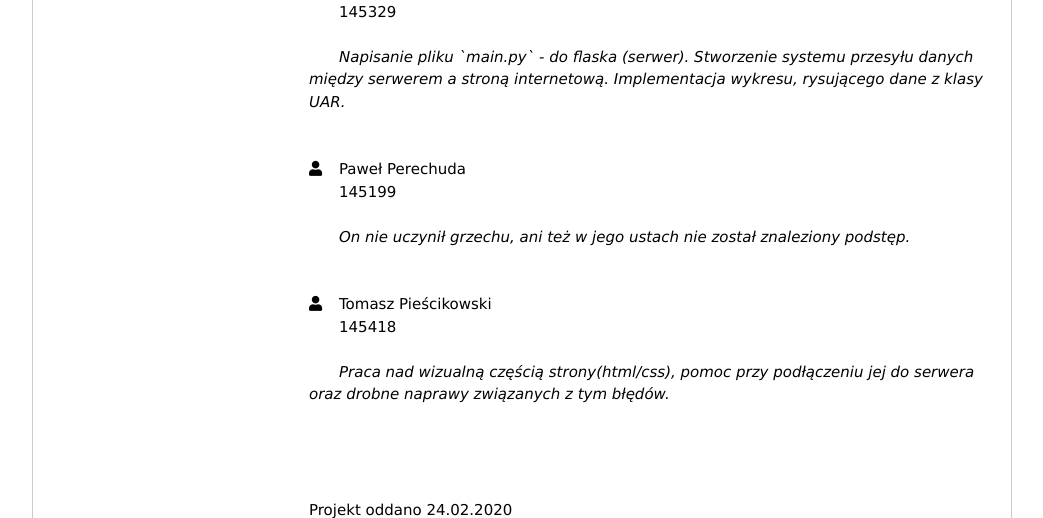
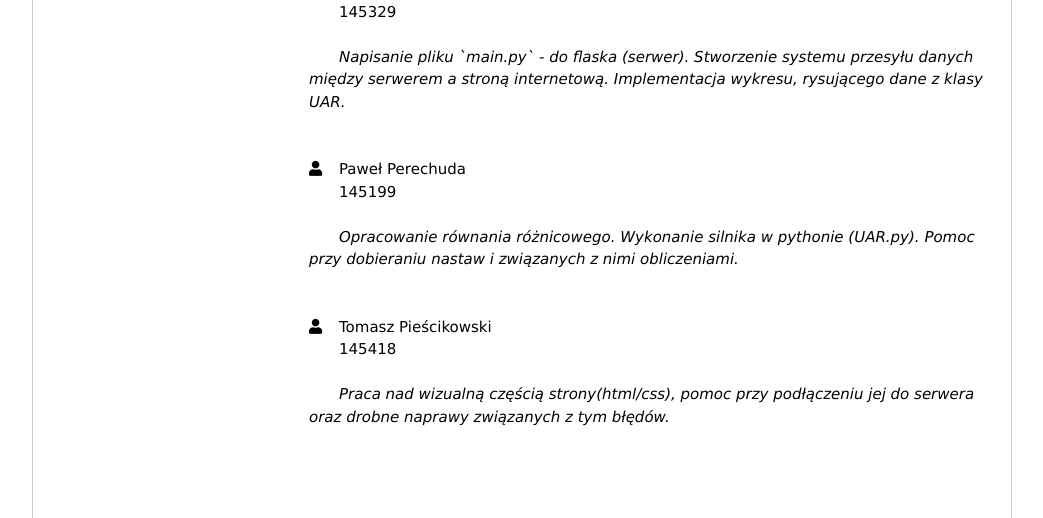
Before and after one commit to KonradRomanski/Projekt_PA_UAR, a Flask app: page / in a window 1280 px wide. Shown: the part 1769-2287 px from the top of the page, without its empty margins (118-1161 px from the left). Run offline with Flask 2, Linux system fonts and the light colour scheme; some libraries are stand-ins or nearby versions.

Commit message:
zmiana lorem ipsum

```diff
--- a/templates/home.html
+++ b/templates/home.html
@@ -371,7 +371,7 @@
 
         <i id="imie" class="fa fa-user"></i>Paweł Perechuda<br>
         <i id="dane"></i>145199<br><br>
-        <i id="dane">On nie uczynił grzechu, ani też w jego ustach nie został znaleziony podstęp.</i><br><br><br>
+        <i id="dane">Opracowanie równania różnicowego. Wykonanie silnika w pythonie (UAR.py). Pomoc przy dobieraniu nastaw i związanych z nimi obliczeniami.</i><br><br><br>
 
         <i id="imie" class="fa fa-user"></i>Tomasz Pieścikowski<br>
         <i id="dane"></i>145418<br><br>
```
